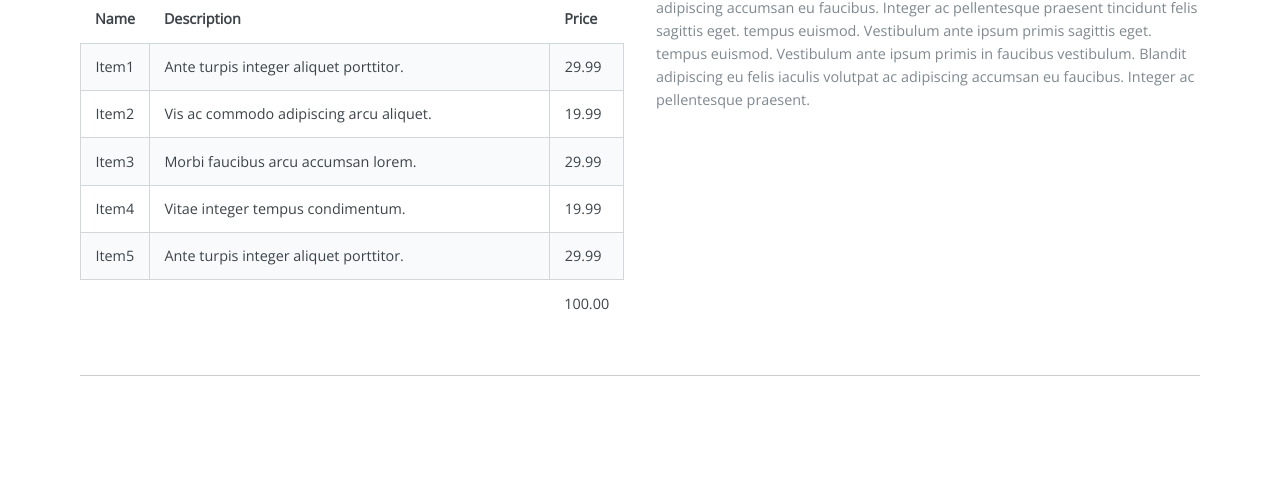
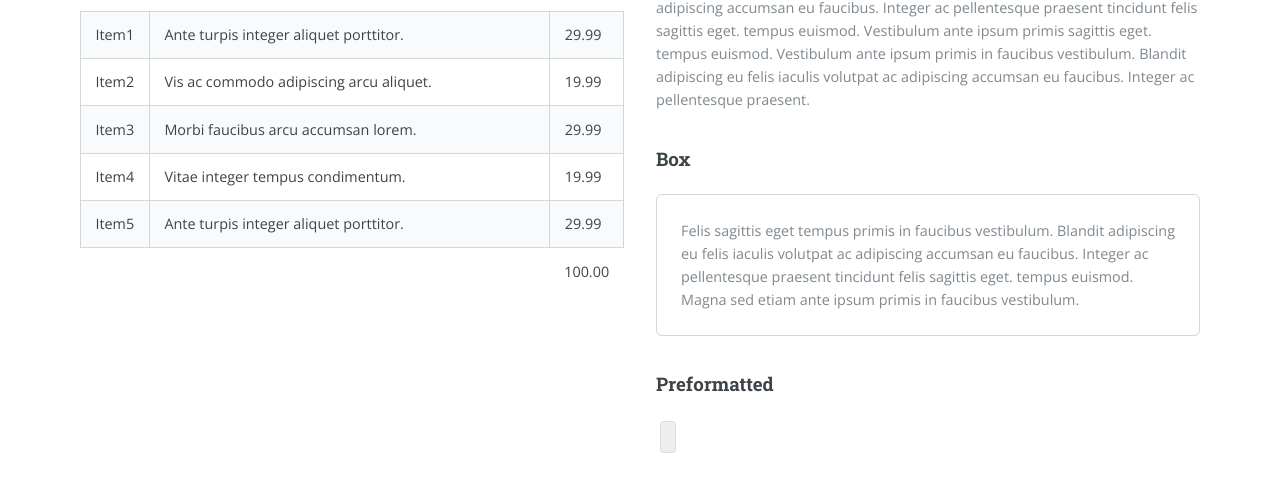
Before and after one commit to hyemin12/responsive-site-editorial, a React (Create React App) app: page /elements in a window 1280 px wide. Shown: the part 3841-4333 px from the top of the page. Built offline with nearby package versions, Linux system fonts and the light colour scheme; data requests are answered from the project's data file.

Commit message:
박스테두리있는텍스트박스컴포넌트생성

```diff
--- /dev/null
+++ b/src/components/elements/BoxText.js
@@ -0,0 +1,17 @@
+import styled from "styled-components";
+
+const BoxText = ({ text }) => {
+  return (
+    <Wrapper>
+      <p>{text}</p>
+    </Wrapper>
+  );
+};
+
+const Wrapper = styled.div`
+  padding: 1.5em;
+  border: 1px solid rgba(210, 215, 217);
+  border-radius: 6px;
+`;
+
+export default BoxText;
--- a/src/routes/Elements.js
+++ b/src/routes/Elements.js
@@ -31,6 +31,7 @@ import { useState } from "react";
 import Table from "../components/elements/Table";
 import TableTr from "../components/elements/TableTr";
 import FloatImgText from "../components/elements/FloatImgText";
+import BoxText from "../components/elements/BoxText";
 
 const Elements = () => {
   const sample = data.sampleContent;
@@ -255,7 +256,7 @@ const Elements = () => {
                   ]}
                 />
               </Table>
-              <br />
+
               <h4>Alternate</h4>
               <Table
                 type={"alternate"}
@@ -422,6 +423,7 @@ const Elements = () => {
                   "Lorem ipsum dolor sit accumsan interdum nisi, quis tincidunt felis sagittis eget. tempus euismod. Vestibulum ante ipsum primis in faucibus vestibulum. Blandit adipiscing eu felis iaculis volutpat ac adipiscing accumsan eu faucibus. Integer ac pellentesque praesent tincidunt felis sagittis eget. tempus euismod. Vestibulum ante ipsum primis sagittis eget. tempus euismod. Vestibulum ante ipsum primis in faucibus vestibulum. Blandit adipiscing eu felis iaculis volutpat ac adipiscing accumsan eu faucibus. Integer ac pellentesque praesent."
                 }
               />
+
               <br />
               <FloatImgText
                 floatDirection={"right"}
@@ -433,6 +435,18 @@ const Elements = () => {
                   "Lorem ipsum dolor sit accumsan interdum nisi, quis tincidunt felis sagittis eget. tempus euismod. Vestibulum ante ipsum primis in faucibus vestibulum. Blandit adipiscing eu felis iaculis volutpat ac adipiscing accumsan eu faucibus. Integer ac pellentesque praesent tincidunt felis sagittis eget. tempus euismod. Vestibulum ante ipsum primis sagittis eget. tempus euismod. Vestibulum ante ipsum primis in faucibus vestibulum. Blandit adipiscing eu felis iaculis volutpat ac adipiscing accumsan eu faucibus. Integer ac pellentesque praesent."
                 }
               />
+            </Article>
+            <Article>
+              <h3>Box</h3>
+              <BoxText
+                text={
+                  "Felis sagittis eget tempus primis in faucibus vestibulum. Blandit adipiscing eu felis iaculis volutpat ac adipiscing accumsan eu faucibus. Integer ac pellentesque praesent tincidunt felis sagittis eget. tempus euismod. Magna sed etiam ante ipsum primis in faucibus vestibulum."
+                }
+              />
+            </Article>
+            <Article>
+              <h3>Preformatted</h3>
+              <code></code>
             </Article>
           </Li>
         </Row>
```
